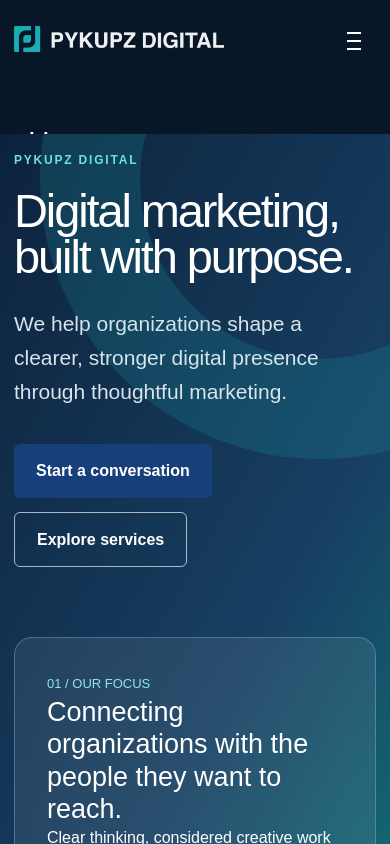
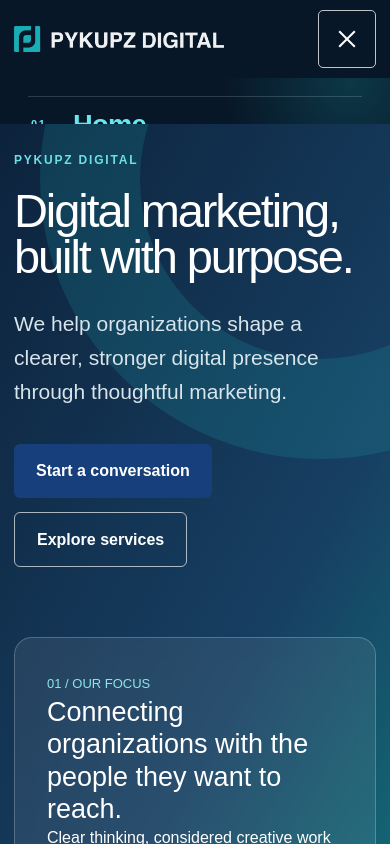
Before and after one commit to Leo-Varghese/pykupz-digital, a Next.js app: page / in a window 390 px wide. Both pictures are taken after a click on the button "Open navigation menu". Shown: the top 844 px of the page. Built offline with nearby package versions, Linux system fonts and the light colour scheme.

Commit message:
Add full-screen mobile curtain navigation

```diff
--- a/app/globals.css
+++ b/app/globals.css
@@ -52,3 +52,199 @@
     border-bottom-color: rgba(255, 255, 255, 0.14);
   }
 }
+
+/* Full-screen mobile curtain navigation */
+body.menu-open {
+  overflow: hidden;
+}
+
+.mobile-curtain {
+  display: none;
+}
+
+@media (max-width: 900px) {
+  .site-header {
+    position: sticky;
+    top: 0;
+    z-index: 1000;
+  }
+
+  .nav-wrap {
+    position: relative;
+    z-index: 1002;
+  }
+
+  .menu-button {
+    position: relative;
+    z-index: 1003;
+    display: flex;
+    width: 58px;
+    height: 58px;
+    padding: 0;
+    border: 1px solid rgba(255, 255, 255, 0.75);
+    border-radius: 5px;
+    background: transparent;
+    align-items: center;
+    justify-content: center;
+    flex-direction: column;
+    gap: 6px;
+    cursor: pointer;
+  }
+
+  .menu-button span {
+    display: block;
+    width: 22px;
+    height: 2px;
+    margin: 0;
+    background: #ffffff;
+    transition:
+      transform 220ms ease,
+      opacity 180ms ease;
+  }
+
+  .menu-button-open span:nth-child(1) {
+    transform: translateY(8px) rotate(45deg);
+  }
+
+  .menu-button-open span:nth-child(2) {
+    opacity: 0;
+  }
+
+  .menu-button-open span:nth-child(3) {
+    transform: translateY(-8px) rotate(-45deg);
+  }
+
+  .mobile-menu {
+    display: none !important;
+  }
+
+  .mobile-curtain {
+    position: fixed;
+    z-index: 1001;
+    top: 78px;
+    right: 0;
+    bottom: 0;
+    left: 0;
+    display: flex;
+    visibility: hidden;
+    overflow-y: auto;
+    padding: 24px max(28px, env(safe-area-inset-right))
+      max(28px, env(safe-area-inset-bottom))
+      max(28px, env(safe-area-inset-left));
+    background:
+      radial-gradient(
+        circle at 90% 10%,
+        rgba(32, 172, 179, 0.22),
+        transparent 36%
+      ),
+      #071728;
+    color: #ffffff;
+    flex-direction: column;
+    justify-content: space-between;
+    opacity: 0;
+    transform: translateY(-100%);
+    pointer-events: none;
+    transition:
+      transform 350ms cubic-bezier(0.22, 1, 0.36, 1),
+      opacity 250ms ease,
+      visibility 350ms;
+  }
+
+  .mobile-curtain-open {
+    visibility: visible;
+    opacity: 1;
+    transform: translateY(0);
+    pointer-events: auto;
+  }
+
+  .mobile-curtain-nav {
+    display: flex;
+    width: 100%;
+    flex-direction: column;
+  }
+
+  .mobile-curtain-nav a {
+    display: grid;
+    width: 100%;
+    padding: 15px 3px;
+    border-bottom: 1px solid rgba(255, 255, 255, 0.16);
+    color: #ffffff;
+    align-items: center;
+    grid-template-columns: 42px 1fr auto;
+    font-size: clamp(25px, 7vw, 38px);
+    font-weight: 700;
+    line-height: 1.08;
+    letter-spacing: -0.025em;
+  }
+
+  .mobile-curtain-nav a:first-child {
+    border-top: 1px solid rgba(255, 255, 255, 0.16);
+  }
+
+  .mobile-curtain-nav a.active {
+    color: #68e8ed;
+  }
+
+  .mobile-curtain-nav a:focus-visible {
+    border-radius: 4px;
+    outline: 3px solid #f4c84a;
+    outline-offset: 3px;
+  }
+
+  .mobile-link-number {
+    color: #68e8ed;
+    font-size: 11px;
+    font-weight: 800;
+    letter-spacing: 0.14em;
+  }
+
+  .mobile-link-arrow {
+    color: #68e8ed;
+    font-size: 23px;
+    transition: transform 180ms ease;
+  }
+
+  .mobile-curtain-nav a:hover .mobile-link-arrow {
+    transform: translateX(5px);
+  }
+
+  .mobile-curtain-footer {
+    display: flex;
+    margin-top: 30px;
+    padding-top: 20px;
+    border-top: 1px solid rgba(255, 255, 255, 0.16);
+    flex-direction: column;
+    gap: 5px;
+  }
+
+  .mobile-curtain-footer p {
+    margin: 0;
+    color: #9fb1c2;
+    font-size: 13px;
+  }
+
+  .mobile-curtain-footer a {
+    color: #68e8ed;
+    font-size: 14px;
+    font-weight: 700;
+  }
+}
+
+@media (max-width: 600px) {
+  .mobile-curtain {
+    top: 78px;
+    padding-top: 18px;
+  }
+
+  .mobile-curtain-nav a {
+    padding-block: 13px;
+  }
+}
+
+@media (prefers-reduced-motion: reduce) {
+  .mobile-curtain,
+  .menu-button span,
+  .mobile-link-arrow {
+    transition: none;
+  }
+}
--- a/components/Header.tsx
+++ b/components/Header.tsx
@@ -1,18 +1,119 @@
 "use client";
+
 import { useEffect, useState } from "react";
 import Link from "next/link";
 import { usePathname } from "next/navigation";
 import { Logo } from "./Logo";
 
 const links = [
-  ["Home", "/"], ["Services", "/services"], ["Our Work", "/work"], ["About Us", "/about"],
-  ["Blog", "/blog"], ["Careers", "/careers"], ["Contact", "/contact"]
+  ["Home", "/"],
+  ["Services", "/services"],
+  ["Our Work", "/work"],
+  ["About Us", "/about"],
+  ["Blog", "/blog"],
+  ["Careers", "/careers"],
+  ["Contact", "/contact"],
 ];
 
 export function Header() {
   const [open, setOpen] = useState(false);
   const pathname = usePathname();
-  useEffect(() => setOpen(false), [pathname]);
-  useEffect(() => { document.body.style.overflow = open ? "hidden" : ""; return () => { document.body.style.overflow = ""; }; }, [open]);
-  return <header className="site-header"><div className="shell nav-wrap"><Logo /><nav className="desktop-nav" aria-label="Primary navigation">{links.map(([label, href]) => <Link key={href} className={pathname === href ? "active" : ""} href={href}>{label}</Link>)}<Link className="button button-small" href="/contact">Start a conversation</Link></nav><button type="button" className="menu-button" aria-expanded={open} aria-controls="mobile-menu" aria-label={open ? "Close menu" : "Open menu"} onClick={() => setOpen(v => !v)}><span /><span /><span /></button></div>{open && <div id="mobile-menu" className="mobile-menu"><nav aria-label="Mobile navigation">{links.map(([label, href]) => <Link key={href} href={href}>{label}</Link>)}</nav></div>}</header>;
+
+  function closeMenu() {
+    setOpen(false);
+  }
+
+  useEffect(() => {
+    closeMenu();
+  }, [pathname]);
+
+  useEffect(() => {
+    document.body.classList.toggle("menu-open", open);
+
+    function handleEscape(event: KeyboardEvent) {
+      if (event.key === "Escape") {
+        closeMenu();
+      }
+    }
+
+    window.addEventListener("keydown", handleEscape);
+
+    return () => {
+      document.body.classList.remove("menu-open");
+      window.removeEventListener("keydown", handleEscape);
+    };
+  }, [open]);
+
+  return (
+    <header className="site-header">
+      <div className="shell nav-wrap">
+        <Logo />
+
+        <nav className="desktop-nav" aria-label="Primary navigation">
+          {links.map(([label, href]) => (
+            <Link
+              key={href}
+              className={pathname === href ? "active" : ""}
+              href={href}
+            >
+              {label}
+            </Link>
+          ))}
+
+          <Link className="button button-small" href="/contact">
+            Start a conversation
+          </Link>
+        </nav>
+
+        <button
+          type="button"
+          className={`menu-button ${open ? "menu-button-open" : ""}`}
+          aria-expanded={open}
+          aria-controls="mobile-curtain-menu"
+          aria-label={open ? "Close navigation menu" : "Open navigation menu"}
+          onClick={() => setOpen((current) => !current)}
+        >
+          <span />
+          <span />
+          <span />
+        </button>
+      </div>
+
+      <div
+        id="mobile-curtain-menu"
+        className={`mobile-curtain ${open ? "mobile-curtain-open" : ""}`}
+        aria-hidden={!open}
+      >
+        <nav className="mobile-curtain-nav" aria-label="Mobile navigation">
+          {links.map(([label, href], index) => (
+            <Link
+              key={href}
+              href={href}
+              className={pathname === href ? "active" : ""}
+              onClick={closeMenu}
+              tabIndex={open ? 0 : -1}
+            >
+              <span className="mobile-link-number">
+                {String(index + 1).padStart(2, "0")}
+              </span>
+
+              <span>{label}</span>
+
+              <span className="mobile-link-arrow" aria-hidden="true">
+                →
+              </span>
+            </Link>
+          ))}
+        </nav>
+
+        <div className="mobile-curtain-footer">
+          <p>Digital marketing, built with purpose.</p>
+
+          <a href="mailto:business.support@pykupz.in">
+            business.support@pykupz.in
+          </a>
+        </div>
+      </div>
+    </header>
+  );
 }
```
